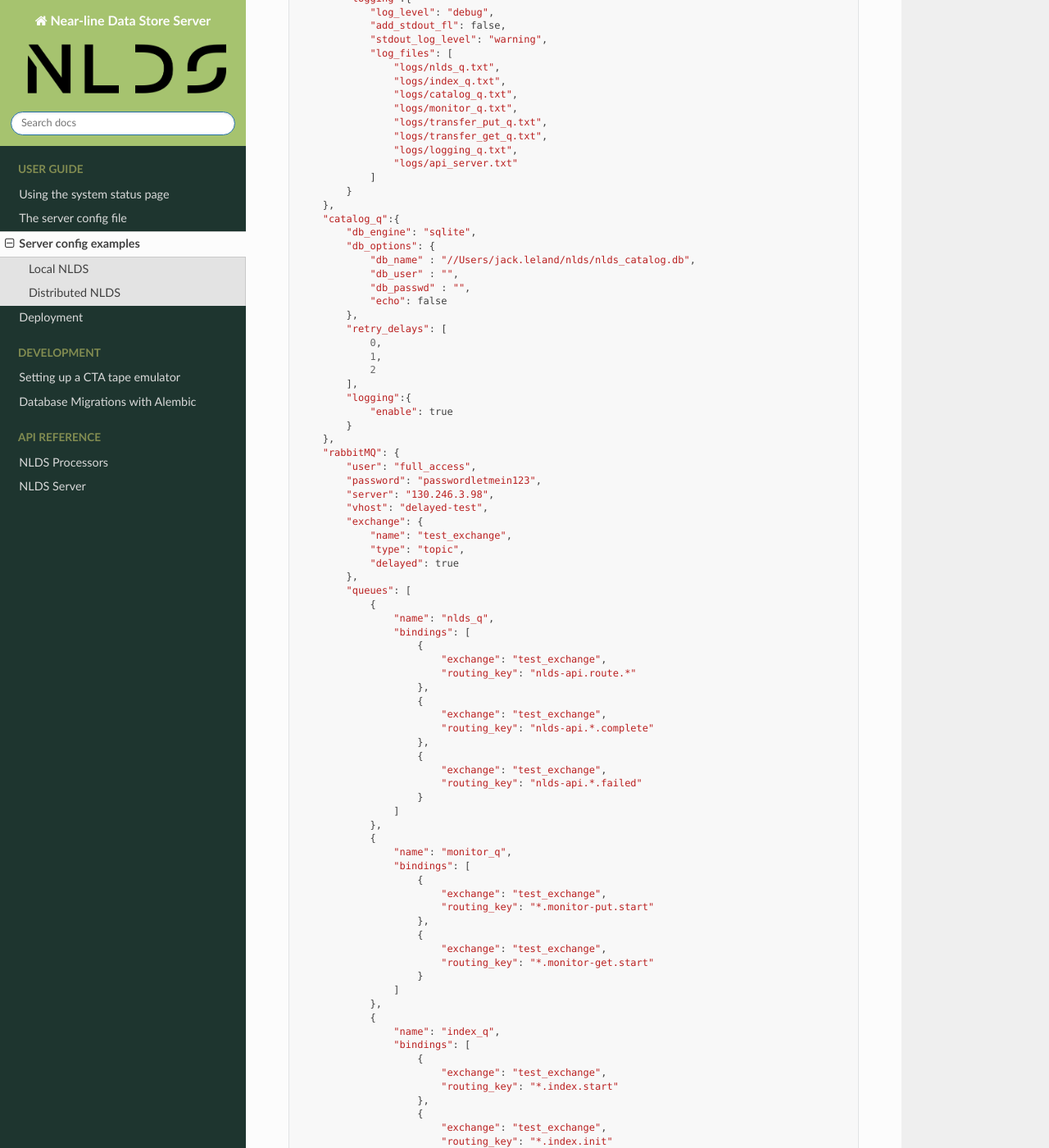
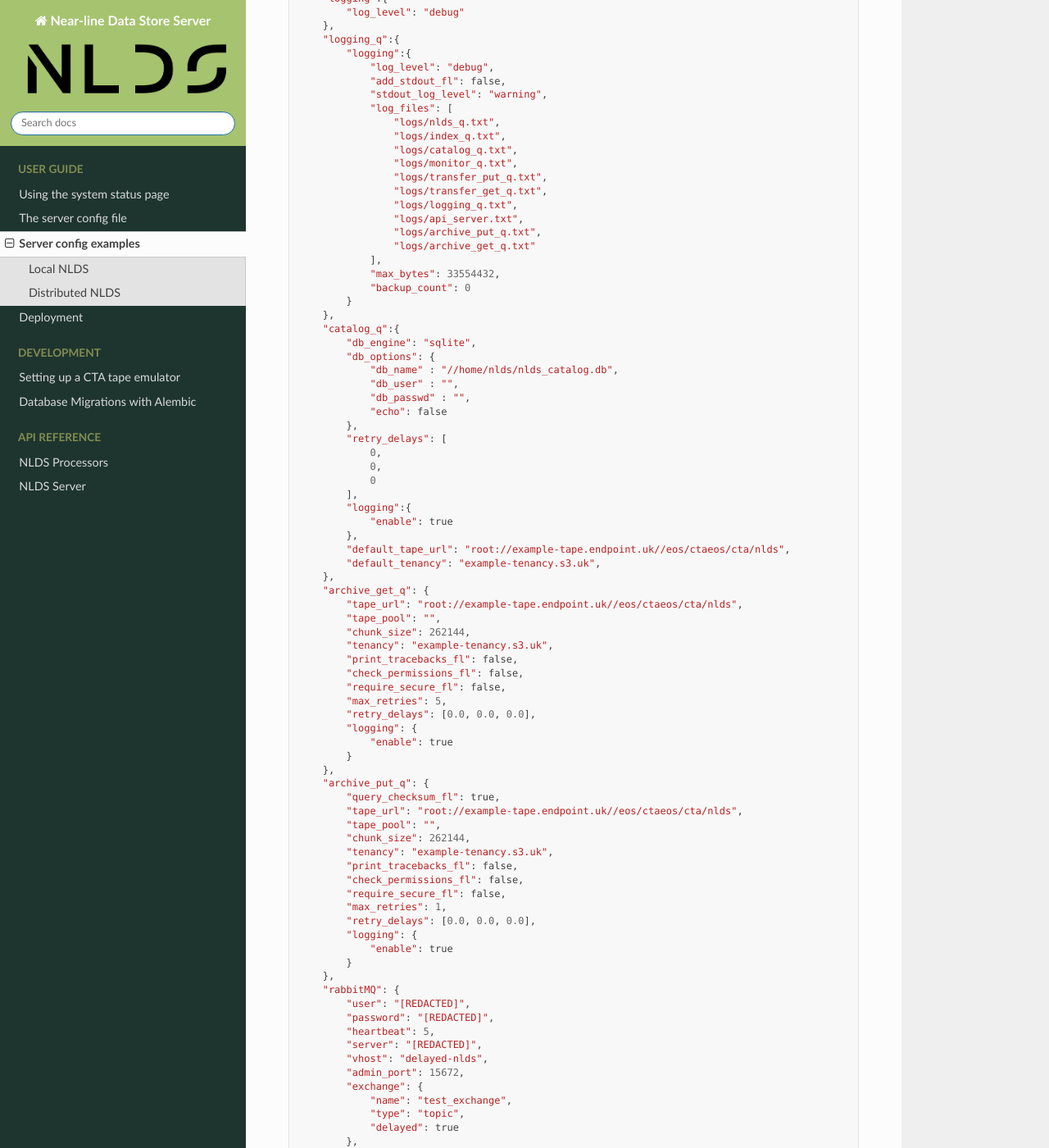
Before and after one commit to cedadev/nlds, a Sphinx documentation site: the page built from docs/source/server-config/examples.rst, in a window 1280 px wide and 1400 px high, scrolled down 1411 px. Shown: the whole window at 82% size. Built offline with Sphinx 7.4.7 and the Read the Docs theme 2.0.0, drawn with Linux system fonts in a browser that asks for light colours; pages that are not in the unit, such as notebooks, are missing from menus; some of the changed text lies outside the part shown.

Commit message:
Add some missing sections to server config docs

```diff
--- a/docs/source/server-config/examples.rst
+++ b/docs/source/server-config/examples.rst
@@ -19,17 +19,20 @@
                 "oauth_token_introspect_url" : "[REDACTED]"
             }
         },
+        "general": {
+            "retry_delays": [
+                1, 5, 10, 20, 30, 60, 120, 240, 480
+            ]
+        },
         "index_q":{
             "logging":{
                 "enable": true
             },
             "filelist_threshold": 10000,
             "check_permissions_fl": true,
-            "use_pwd_gid_fl": true,
+            "max_filesize": 5000000,
             "retry_delays": [
-                0,
-                1,
-                2
+                0, 0, 0
             ]
         },
         "nlds_q":{
@@ -56,12 +56,16 @@
             },
             "tenancy": "example-tenancy.s3.uk",
             "require_secure_fl": false,
-            "use_pwd_gid_fl": true
+            "retry_delays": [
+                10,
+                20,
+                30
+            ]
         },
         "monitor_q":{
             "db_engine": "sqlite",
             "db_options": {
-                "db_name" : "//Users/jack.leland/nlds/nlds_monitor.db",
+                "db_name" : "//home/nlds/nlds_monitor.db",
                 "db_user" : "",
                 "db_passwd" : "",
                 "echo": false
@@ -86,32 +90,69 @@
                     "logs/transfer_put_q.txt",
                     "logs/transfer_get_q.txt",
                     "logs/logging_q.txt",
-                    "logs/api_server.txt"
-                ]
+                    "logs/api_server.txt",
+                    "logs/archive_put_q.txt",
+                    "logs/archive_get_q.txt"
+                ],
+                "max_bytes": 33554432,
+                "backup_count": 0
             }
         },
         "catalog_q":{
             "db_engine": "sqlite",
             "db_options": {
-                "db_name" : "//Users/jack.leland/nlds/nlds_catalog.db",
+                "db_name" : "//home/nlds/nlds_catalog.db",
                 "db_user" : "",
                 "db_passwd" : "",
                 "echo": false
             },
             "retry_delays": [
                 0,
-                1,
-                2
+                0,
+                0
             ],
             "logging":{
+                "enable": true
+            },
+            "default_tape_url": "root://example-tape.endpoint.uk//eos/ctaeos/cta/nlds",
+            "default_tenancy": "example-tenancy.s3.uk",
+        },
+        "archive_get_q": {
+            "tape_url": "root://example-tape.endpoint.uk//eos/ctaeos/cta/nlds",
+            "tape_pool": "",
+            "chunk_size": 262144,
+            "tenancy": "example-tenancy.s3.uk",
+            "print_tracebacks_fl": false,
+            "check_permissions_fl": false,
+            "require_secure_fl": false,
+            "max_retries": 5,
+            "retry_delays": [0.0, 0.0, 0.0],
+            "logging": {
+                "enable": true
+            }
+        },
+        "archive_put_q": {
+            "query_checksum_fl": true,
+            "tape_url": "root://example-tape.endpoint.uk//eos/ctaeos/cta/nlds",
+            "tape_pool": "",
+            "chunk_size": 262144,
+            "tenancy": "example-tenancy.s3.uk",
+            "print_tracebacks_fl": false,
+            "check_permissions_fl": false,
+            "require_secure_fl": false,
+            "max_retries": 1,
+            "retry_delays": [0.0, 0.0, 0.0],
+            "logging": {
                 "enable": true
             }
         },
         "rabbitMQ": {
-            "user": "full_access",
-            "password": "passwordletmein123",
-            "server": "130.246.3.98",
-            "vhost": "delayed-test",
+            "user": "[REDACTED]",
+            "password": "[REDACTED]",
+            "heartbeat": 5,
+            "server": "[REDACTED]",
+            "vhost": "delayed-nlds",
+            "admin_port": 15672,
             "exchange": {
                 "name": "test_exchange",
                 "type": "topic",
@@ -128,6 +169,10 @@
                         {
                             "exchange": "test_exchange",
                             "routing_key": "nlds-api.*.complete"
+                        },
+                        {
+                            "exchange": "test_exchange",
+                            "routing_key": "nlds-api.*.reroute"
                         },
                         {
                             "exchange": "test_exchange",
@@ -175,6 +220,18 @@
                         {
                             "exchange": "test_exchange",
                             "routing_key": "*.catalog-del.start"
+                        },
+                        {
+                            "exchange": "test_exchange",
+                            "routing_key": "*.catalog-archive-next.start"
+                        },
+                        {
+                            "exchange": "test_exchange",
+                            "routing_key": "*.catalog-archive-del.start"
+                        },
+                        {
+                            "exchange": "test_exchange",
+                            "routing_key": "*.catalog-archive-update.start"
                         }
                     ]
                 },
@@ -204,18 +261,41 @@
                             "routing_key": "*.log.*"
                         }
                     ]
+                },
+                {
+                    "name": "archive_get_q",
+                    "bindings": [
+                        {
+                            "exchange": "test_exchange",
+                            "routing_key": "*.archive-get.start"
+                        }
+                    ]
+                },
+                {
+                    "name": "archive_put_q",
+                    "bindings": [
+                        {
+                            "exchange": "test_exchange",
+                            "routing_key": "*.archive-put.start"
+                        }
+                    ]
                 }
             ]
         },
         "rpc_publisher": {
             "queue_exclusivity_fl": true
+        },
+        "cronjob_publisher": {
+            "access_key": "[REDACTED]",
+            "secret_key": "[REDACTED]",
+            "tenancy": "example-tenancy.s3.uk"
         }
     }
 
-Note that this is purely an example and doesn't necessarily use all features
-within the NLDS. For example, several individual consumers have ``retry_delays``
-set but not generic ``retry_delays`` is set in the ``general`` section. Note
-also that the jasmin authenication configuration is redacted for security
+
+Note that this is purely illustrative and doesn't necessarily use all features
+within the NLDS - it is provided as a reference for making a new working server
+config. Note also that certain sensitive information is redacted for security
 purposes.
 
 Distributed NLDS
```
Also changed, not shown: other parts of docs/source/server-config/examples.rst (+1 -4 lines), docs/source/server-config/server-config.rst (+71 -9 lines), 1 other file.
